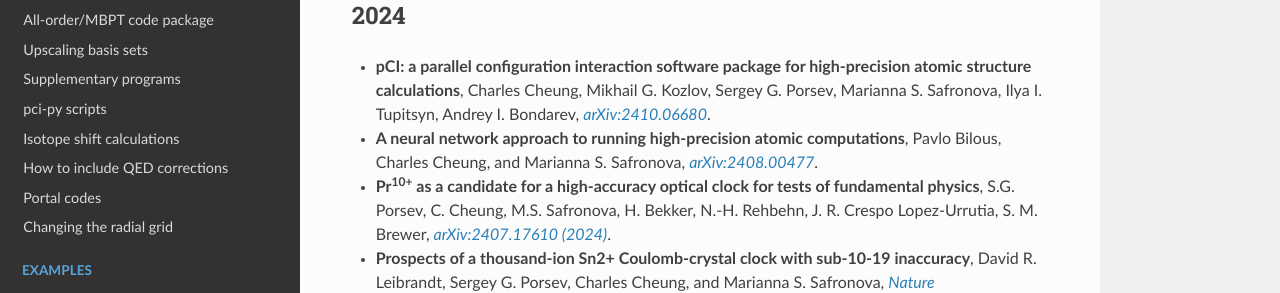
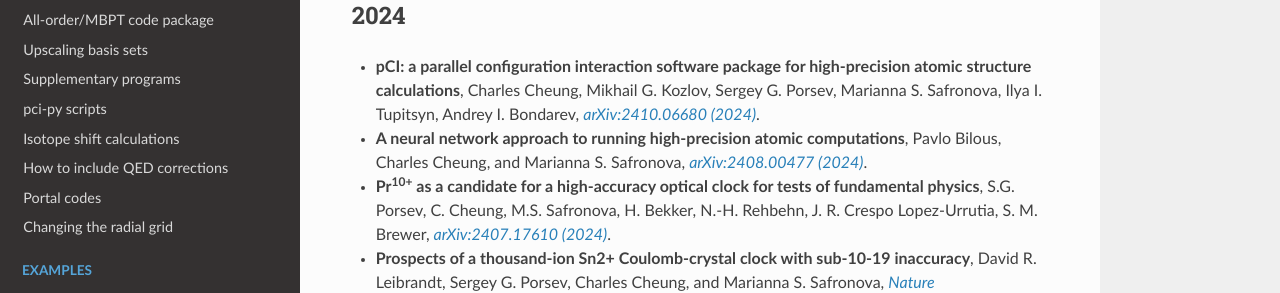
Before and after one commit to ud-pci/pCI, a Sphinx documentation site: the page built from docs/publications.md, in a window 1280 px wide and 900 px high. Shown: the part 209-502 px from the top of the window. Built offline with Sphinx 7.4.7 and the Read the Docs theme 3.1.0, drawn with Linux system fonts in a browser that asks for light colours.

Commit message:
added years to last commit

```diff
--- a/docs/publications.md
+++ b/docs/publications.md
@@ -3,8 +3,8 @@
 Here is a non-exhaustive list of publications that employ the pCI software package.
 
 ## 2024
-- **pCI: a parallel configuration interaction software package for high-precision atomic structure calculations**, Charles Cheung, Mikhail G. Kozlov, Sergey G. Porsev, Marianna S. Safronova, Ilya I. Tupitsyn, Andrey I. Bondarev, *[arXiv:2410.06680](https://arxiv.org/abs/2410.06680)*.
-- **A neural network approach to running high-precision atomic computations**, Pavlo Bilous, Charles Cheung, and Marianna S. Safronova, *[arXiv:2408.00477](https://arxiv.org/abs/2408.00477)*.
+- **pCI: a parallel configuration interaction software package for high-precision atomic structure calculations**, Charles Cheung, Mikhail G. Kozlov, Sergey G. Porsev, Marianna S. Safronova, Ilya I. Tupitsyn, Andrey I. Bondarev, *[arXiv:2410.06680 (2024)](https://arxiv.org/abs/2410.06680)*.
+- **A neural network approach to running high-precision atomic computations**, Pavlo Bilous, Charles Cheung, and Marianna S. Safronova, *[arXiv:2408.00477 (2024)](https://arxiv.org/abs/2408.00477)*.
 - **Pr<sup>10+</sup> as a candidate for a high-accuracy optical clock for tests of fundamental physics**, S.G. Porsev, C. Cheung, M.S. Safronova, H. Bekker, N.-H. Rehbehn, J. R. Crespo Lopez-Urrutia, S. M. Brewer, *[arXiv:2407.17610 (2024)](https://arxiv.org/abs/2407.17610)*.
 - **Prospects of a thousand-ion Sn2+ Coulomb-crystal clock with sub-10-19 inaccuracy**, David R. Leibrandt, Sergey G. Porsev, Charles Cheung, and Marianna S. Safronova, *[Nature Communications 15, 5663 (2024)](https://www.nature.com/articles/s41467-024-49241-w)*.
 - **High-Precision Transition Energy Measurements of Neon-like Fe XVII Ions**, Chintan Shah, Moto Togawa, Marc Botz, Jonas Danisch, Joschka J. Goes, Sonja Bernitt, Marleen Maxton, Kai Köbnick, Jen Buck, Jörn Seltmann, Moritz Hoesch, Ming Feng Gu, F. Scott Porter, Thomas Pfeifer, Maurice A. Leutenegger, Charles Cheung, Marianna S. Safronova, José R. Crespo López-Urrutia, *[ApJ 969 52 (2024)](https://iopscience.iop.org/article/10.3847/1538-4357/ad454b)*.
```
